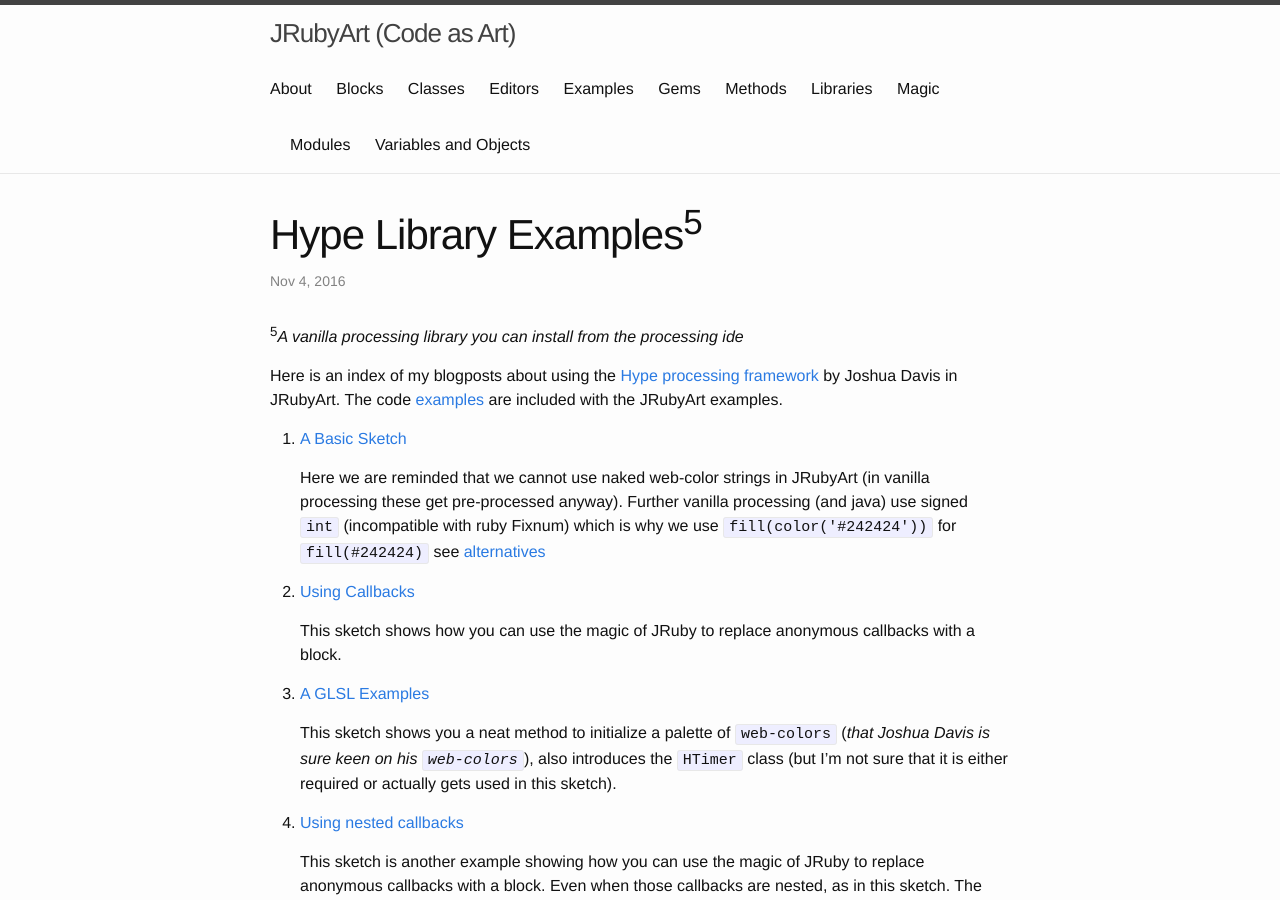
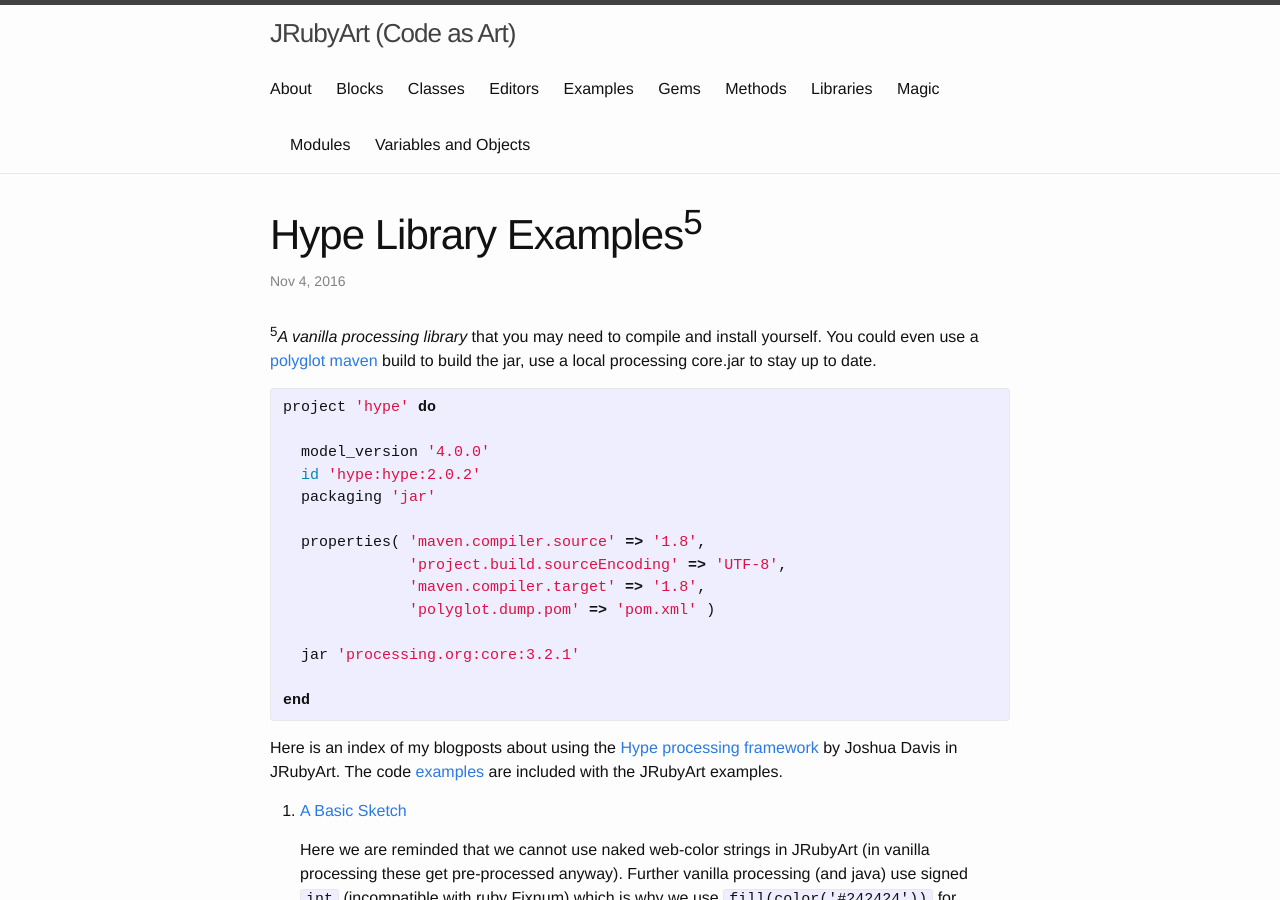
Before and after one commit to ruby-processing/JRubyArt, a Jekyll site: the page built from _libraries/hype.md, in a window 1280 px wide and 900 px high. Built offline with Jekyll 4.4.1, drawn with Linux system fonts in a browser that asks for light colours.

Commit message:
hype library may need to be built

```diff
--- a/_libraries/hype.md
+++ b/_libraries/hype.md
@@ -4,7 +4,25 @@
 keywords: library, java, framework, hype, processing
 
 ---
-<sup>5</sup><i>A vanilla processing library you can install from the processing ide</i>
+<sup>5</sup><i>A vanilla processing library</i> that you may need to compile and install yourself.  You could even use a [polyglot maven][polyglot] build to build the jar, use a local processing core.jar to stay up to date.
+
+{% highlight ruby %}
+project 'hype' do
+
+  model_version '4.0.0'
+  id 'hype:hype:2.0.2'
+  packaging 'jar'
+
+  properties( 'maven.compiler.source' => '1.8',
+              'project.build.sourceEncoding' => 'UTF-8',
+              'maven.compiler.target' => '1.8',
+              'polyglot.dump.pom' => 'pom.xml' )
+
+  jar 'processing.org:core:3.2.1'
+
+end
+{% endhighlight %}
+
 
 Here is an index of my blogposts about using the [Hype processing framework][] by Joshua Davis in JRubyArt. The code [examples][] are included with the JRubyArt examples.
 
@@ -48,3 +66,4 @@
 [examples]:https://github.com/ruby-processing/JRubyArt-examples/blob/master/external_library/java/hype
 [Hype processing framework]:https://www.hypeframework.org/
 [color]: {{ site.url }}/alternatives/
+[polyglot]:https://github.com/takari/polyglot-maven/
```
